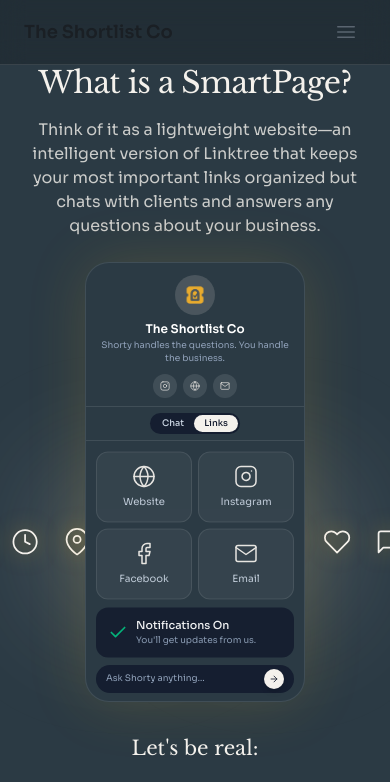
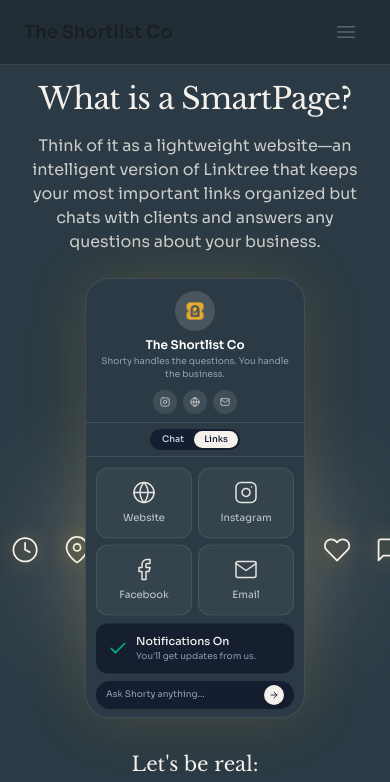
Before and after one commit to Dunzoai/shortlist-pass-hub, a Next.js app: page /smartpages in a window 390 px wide. Shown: the top 782 px of the page. Built offline with nearby package versions, Linux system fonts and the light colour scheme.

Commit message:
Nudge SmartPage heading down 5% on mobile only

```diff
--- a/src/app/smartpages/page.tsx
+++ b/src/app/smartpages/page.tsx
@@ -1118,7 +1118,7 @@ export default function ShortyLandingPage() {
     <main className="min-h-screen bg-[#F4F1EC] w-screen relative left-1/2 right-1/2 -ml-[50vw] -mr-[50vw]">
       <section className="relative min-h-screen overflow-hidden pt-16 md:pt-24 pb-16 md:pb-20 flex flex-col items-center px-4 bg-[#2B3A44]">
         {/* Headline + Subheadline - above modal */}
-        <div className="text-center max-w-2xl mb-6 md:mb-8 z-10">
+        <div className="text-center max-w-2xl mb-6 md:mb-8 z-10 mt-4 md:mt-0">
           <h1 className="text-3xl sm:text-4xl md:text-5xl lg:text-6xl font-normal tracking-tight leading-tight text-[#F4F1EC]" style={{ fontFamily: "var(--font-libre-baskerville)" }}>
             What is a SmartPage?
           </h1>
```
